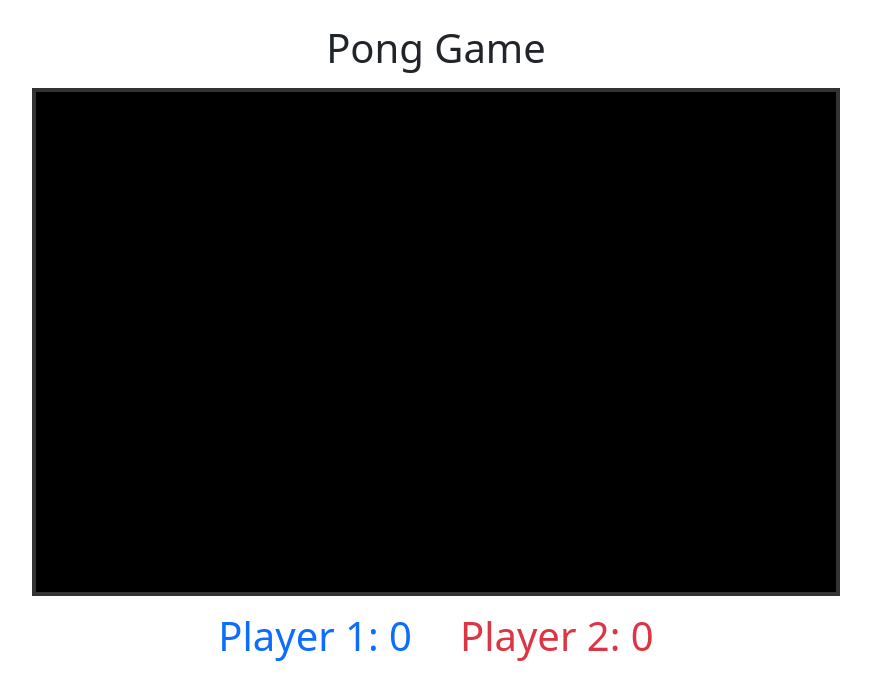
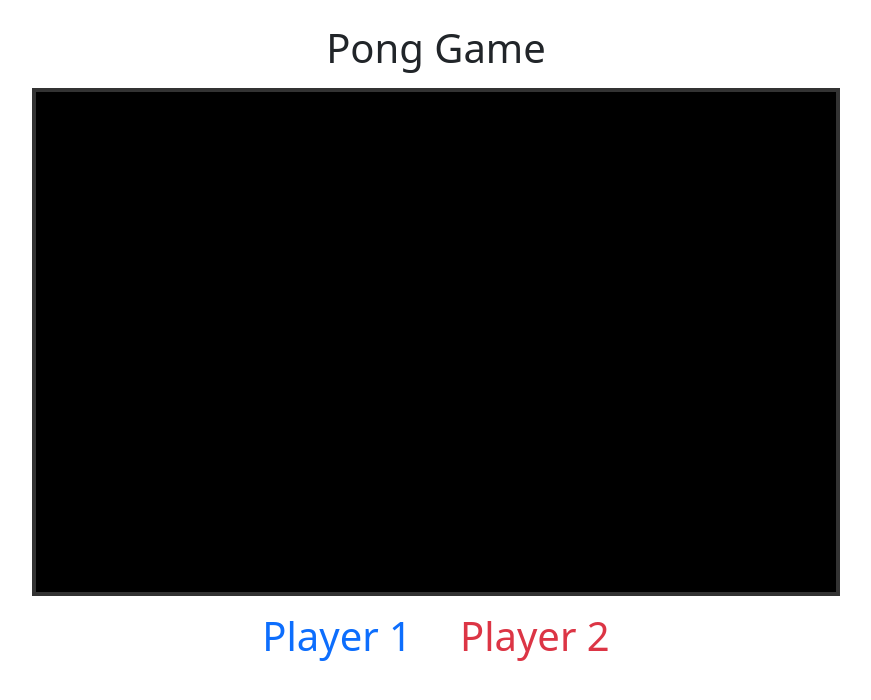
Before and after one commit to talal/Pong, a Vue app in the folder frontend-vue/: page /app/game in a window 1280 px wide. Shown: the top 700 px of the page, without its empty margins (204-1075 px from the left). Built offline with nearby package versions, Linux system fonts and the light colour scheme; no server answers; sample sign-in values are in the browser's storage.

Commit message:
feat(frontend-vue): make it look like classic arcade pong

```diff
--- a/frontend-vue/src/views/Game.vue
+++ b/frontend-vue/src/views/Game.vue
@@ -20,8 +20,8 @@
     </div>
 
     <div class="d-flex justify-content-center gap-5 mt-3 display-6">
-      <div class="text-primary">{{ p1Name }}: {{ p1Score }}</div>
-      <div class="text-danger">{{ p2Name }}: {{ p2Score }}</div>
+      <div class="text-primary">{{ p1Name }}</div>
+      <div class="text-danger">{{ p2Name }}</div>
     </div>
   </div>
 </template>
@@ -191,12 +191,27 @@ function renderLoop() {
     const toX = (val) => (val / 100) * 800
     const toY = (val) => (val / 100) * 500
 
-    // Net
+    // Draw net (dashed line for retro look)
     ctx.strokeStyle = '#333'
+    ctx.lineWidth = 4
+    ctx.setLineDash([8, 8]) // Create dashed effect
     ctx.beginPath()
     ctx.moveTo(400, 0)
     ctx.lineTo(400, 500)
     ctx.stroke()
+    ctx.setLineDash([]) // Reset dash for other elements
+
+    // Draw scores (overlay on top of canvas)
+    ctx.fillStyle = '#666' // Gray color to fade into background slightly
+    ctx.font = 'bold 60px "Courier New", monospace' // Monospace font gives a "retro" look
+    ctx.textAlign = 'center'
+    ctx.textBaseline = 'top'
+
+    // Player 1 score (left side)
+    ctx.fillText(p1Score.value, 350, 20)
+
+    // Player 2 score (right side)
+    ctx.fillText(p2Score.value, 450, 20)
 
     // Paddles
     ctx.fillStyle = 'white'
@@ -204,7 +219,7 @@ function renderLoop() {
     ctx.fillRect(toX(98), toY(gameState.p2Y - 7.5), toX(2), toY(15)) // P2
 
     // Ball
-    ctx.fillStyle = 'yellow'
+    ctx.fillStyle = 'white'
     ctx.beginPath()
     ctx.arc(toX(gameState.ballX), toY(gameState.ballY), 8, 0, Math.PI * 2)
     ctx.fill()
```
